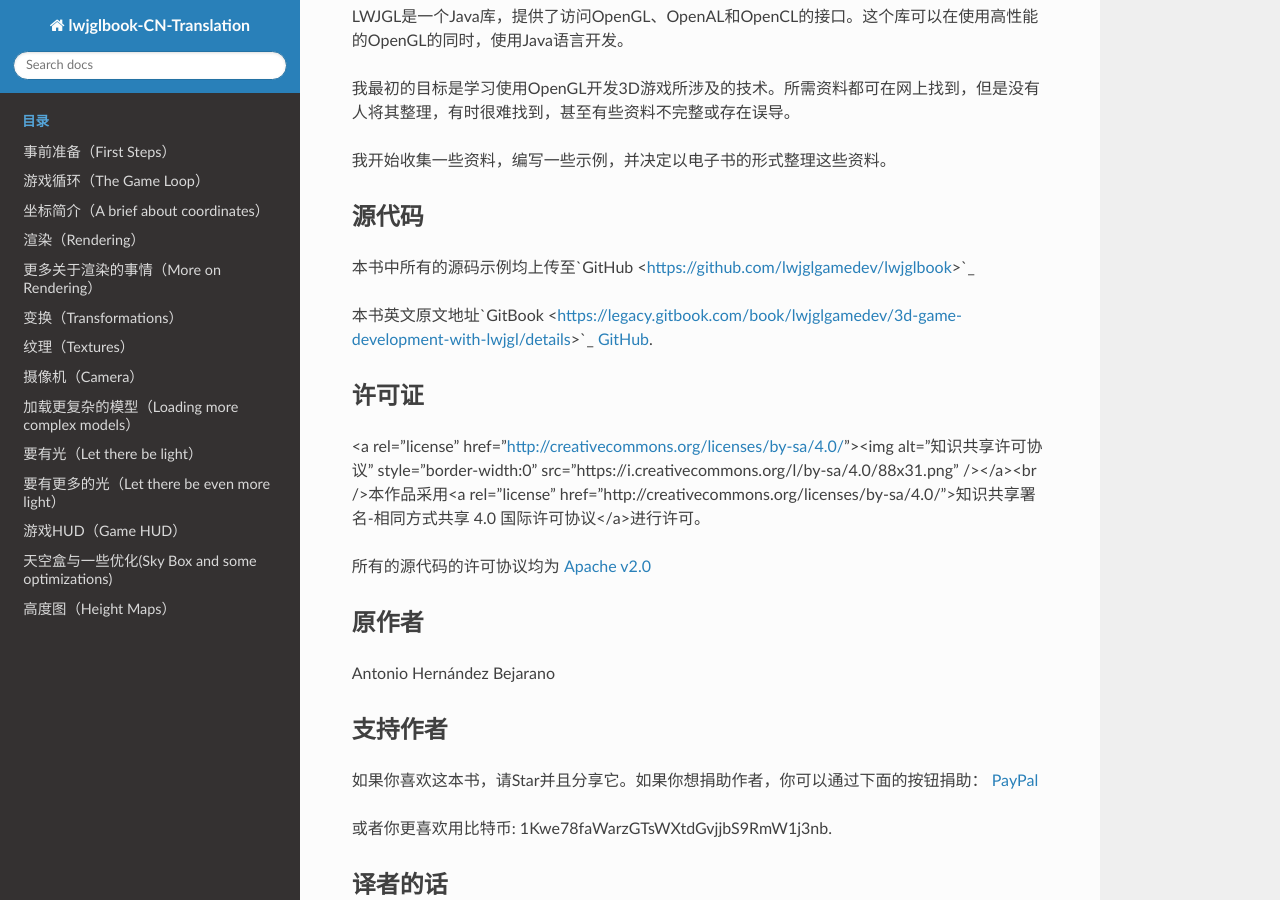
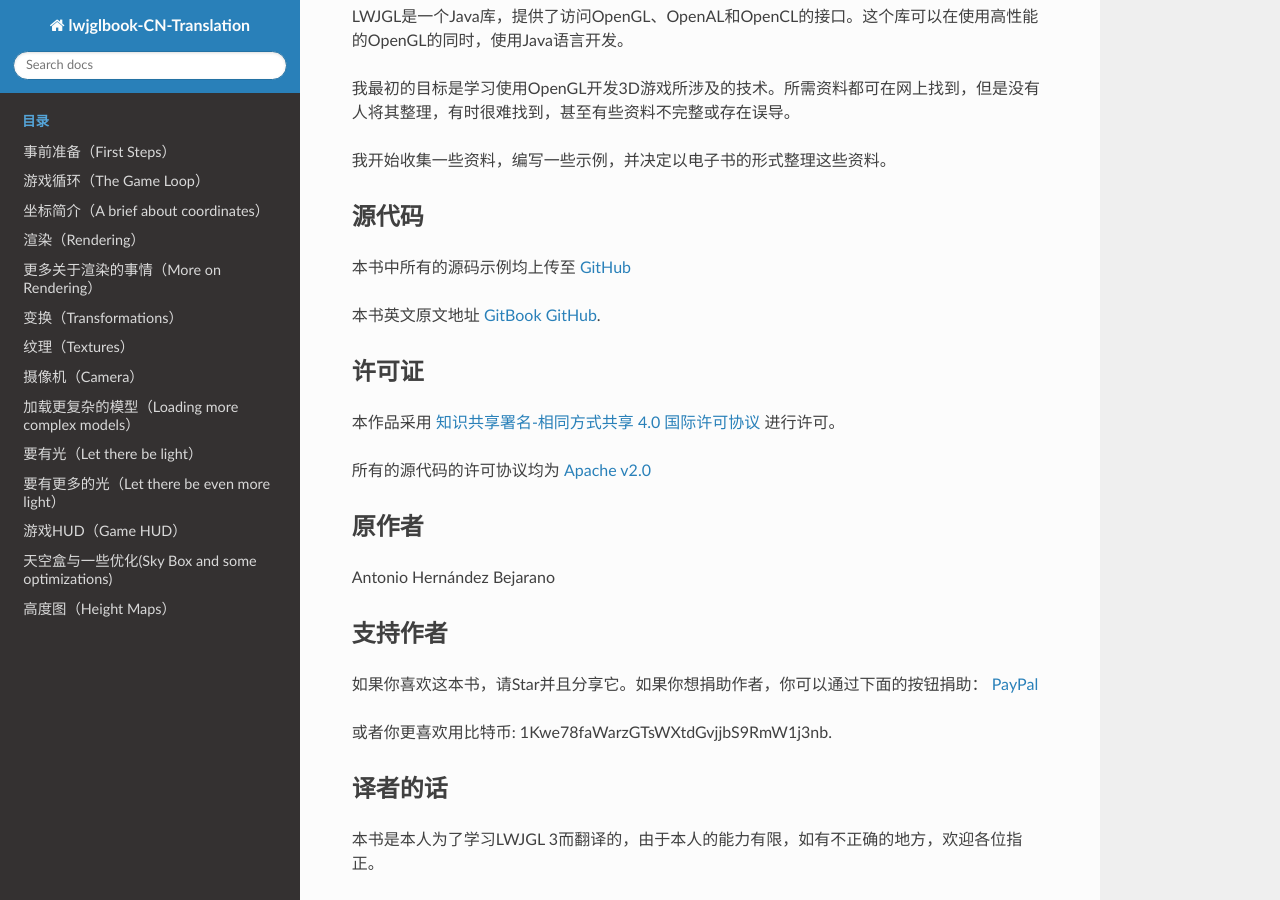
Before and after one commit to mouse0w0/lwjglbook-CN-Translation, a Sphinx documentation site: the page built from source/index.rst, in a window 1280 px wide and 900 px high, scrolled down 718 px. Built offline with Sphinx 7.4.7 and the Read the Docs theme 2.0.0, drawn with Linux system fonts in a browser that asks for light colours.

Commit message:
Update index

```diff
--- a/source/index.rst
+++ b/source/index.rst
@@ -32,13 +32,13 @@ LWJGL是一个Java库，提供了访问OpenGL、OpenAL和OpenCL的接口。这
 
 源代码
 ****
-本书中所有的源码示例均上传至`GitHub <https://github.com/lwjglgamedev/lwjglbook>`_
+本书中所有的源码示例均上传至 `GitHub <https://github.com/lwjglgamedev/lwjglbook>`_
 
-本书英文原文地址`GitBook <https://legacy.gitbook.com/book/lwjglgamedev/3d-game-development-with-lwjgl/details>`_ `GitHub <https://github.com/lwjglgamedev/lwjglbook-bookcontents>`_.
+本书英文原文地址 `GitBook <https://legacy.gitbook.com/book/lwjglgamedev/3d-game-development-with-lwjgl/details>`_ `GitHub <https://github.com/lwjglgamedev/lwjglbook-bookcontents>`_.
 
 许可证
 ****
-<a rel="license" href="http://creativecommons.org/licenses/by-sa/4.0/"><img alt="知识共享许可协议" style="border-width:0" src="https://i.creativecommons.org/l/by-sa/4.0/88x31.png" /></a><br />本作品采用<a rel="license" href="http://creativecommons.org/licenses/by-sa/4.0/">知识共享署名-相同方式共享 4.0 国际许可协议</a>进行许可。
+本作品采用 `知识共享署名-相同方式共享 4.0 国际许可协议 <http://creativecommons.org/licenses/by-sa/4.0/>`_ 进行许可。
 
 所有的源代码的许可协议均为 `Apache v2.0 <https://www.apache.org/licenses/LICENSE-2.0>`_
 
```
